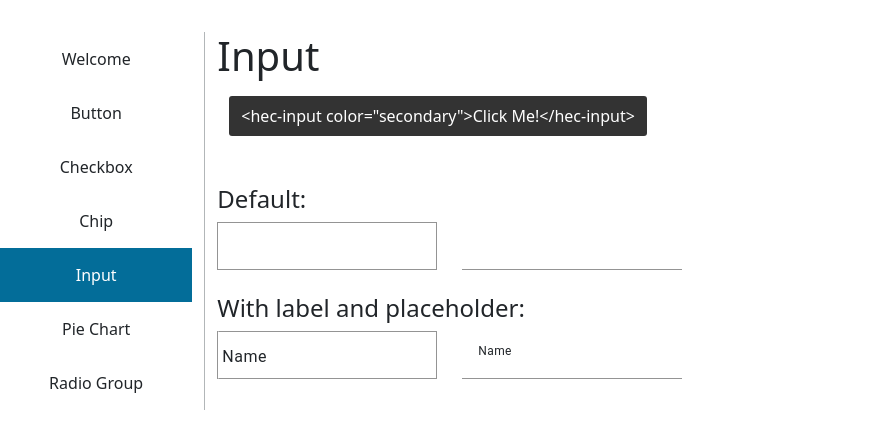
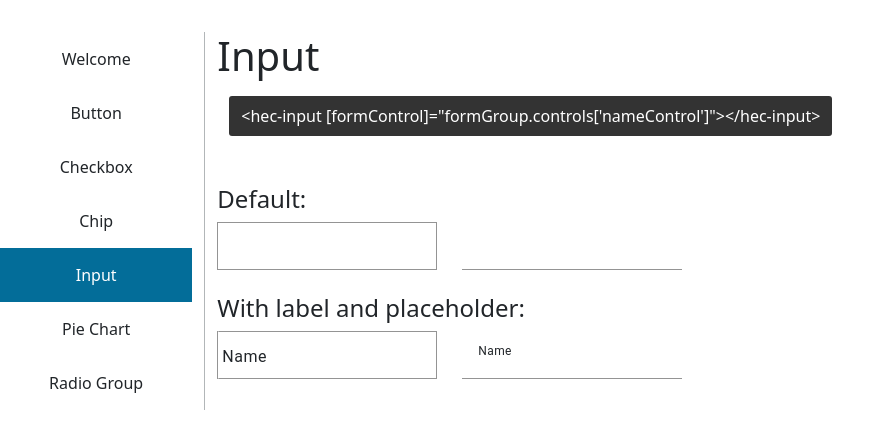
Before and after one commit to heag/shelf-control, an Angular app: page /shelf-control/welcome in a window 1280 px wide. Both pictures are taken after a click on the element "Input". Shown: the top 448 px of the page, without its empty margins (0-895 px from the left). Built offline with nearby package versions, Linux system fonts and the light colour scheme.

Commit message:
HEC-005 fiz lab for input

```diff
--- a/src/app/global/laboratory/input/input-laboratory.component.html
+++ b/src/app/global/laboratory/input/input-laboratory.component.html
@@ -1,7 +1,7 @@
 <h1>Input</h1>
 
 <div class="example-markdown">
-  &lt;hec-input color="secondary"&gt;Click Me!&lt;/hec-input&gt;
+  &lt;hec-input [formControl]="formGroup.controls['nameControl']"&gt;&lt;/hec-input&gt;
 </div>
 
 <h4 class="mt-4">Default:</h4>
```
